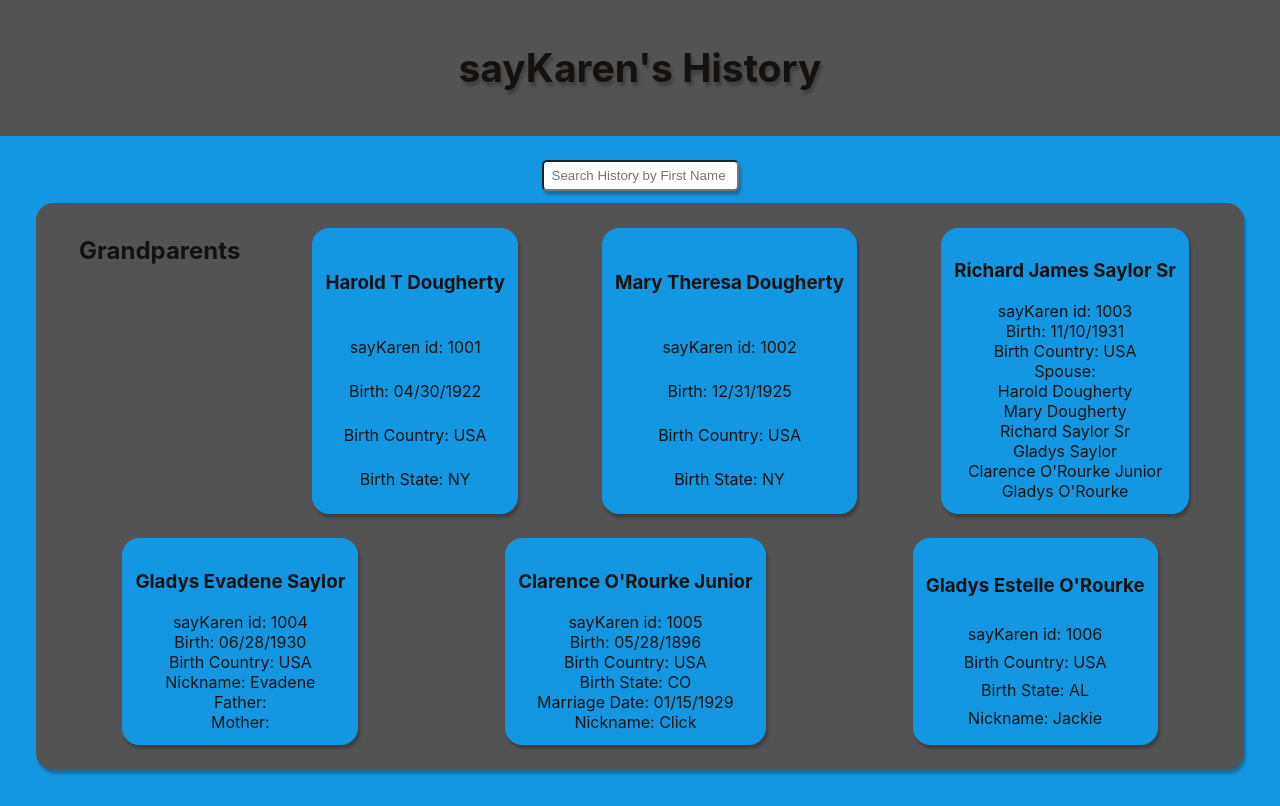
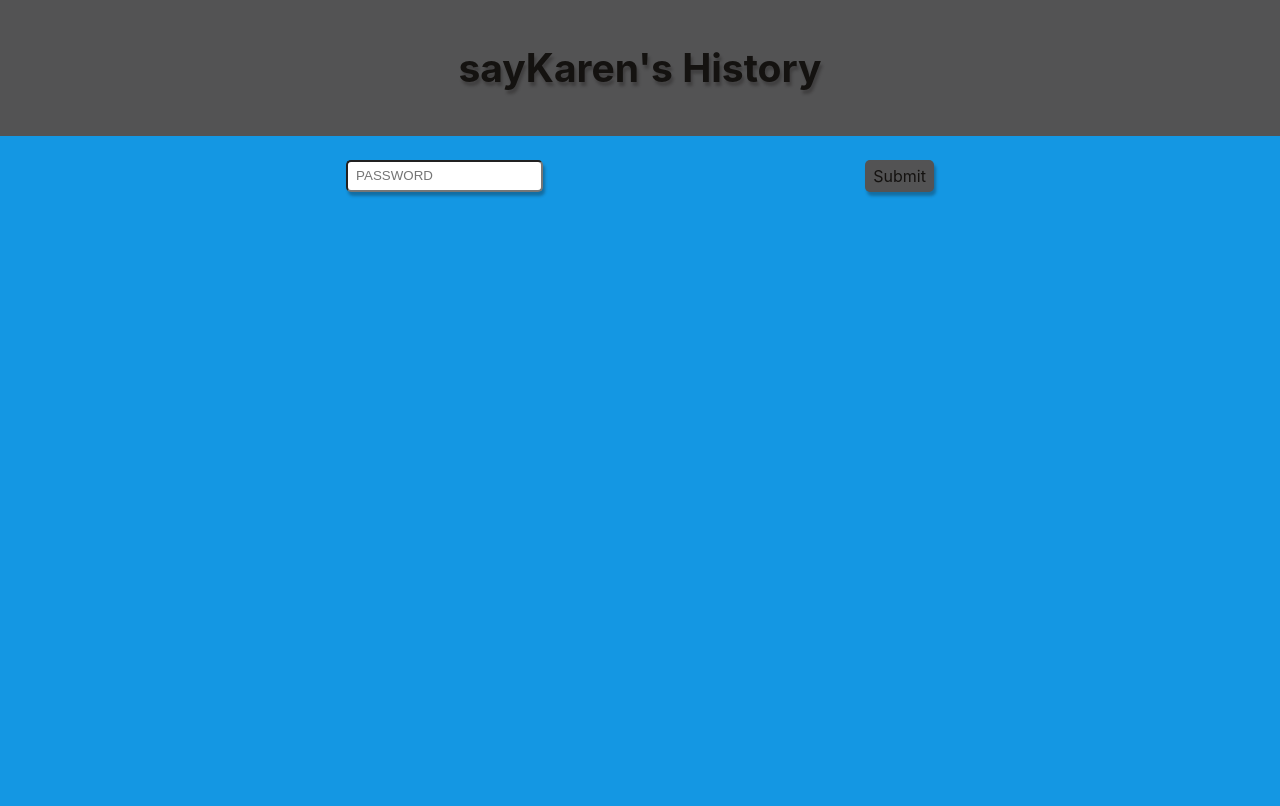
Before and after one commit to saykaren/historysaykaren, a React (Create React App) app: page / in a window 1280 px wide. Built offline with nearby package versions, Linux system fonts and the light colour scheme; no server answers.

Commit message:
Updates password on there and updates button color

```diff
--- a/src/Components/App/App.js
+++ b/src/Components/App/App.js
@@ -13,8 +13,8 @@ const App = () => {
         <h2>sayKaren's History</h2>
       </header>
       <main>
-        {/* {secret === usePassword ? ( */}
-        {true ? (
+        {secret === usePassword ? (
+        // {true ? (
           <HistorySection />
         ) : (
           <div className="cardHolder">
--- a/src/Components/App/HistorySection.js
+++ b/src/Components/App/HistorySection.js
@@ -58,8 +58,8 @@ const HistorySection = () => {
                   <div>Marriage Date: {person.marrageDate}</div>
                 )}
                 {person.nickname && <div> Nickname: {person.nickname}</div>}
-                {person.FatherId && <div>Father: {person.Father}</div>}
-                {person.MotherId && <div>Mother: {person.Mother}</div>}
+                {person.Father && <div>Father: {person.Father}</div>}
+                {person.Mother && <div>Mother: {person.Mother}</div>}
               </div>
             ))}
       </section>
--- a/src/Components/Styling/App.css
+++ b/src/Components/Styling/App.css
@@ -32,7 +32,7 @@ html {
 }
 
 .button {
-  background-color: var(--light-color);
+  background-color: var(--secondary-bg-color);
   width:min-content;
   padding: 6px 8px;
   border-radius: 5px;
```
